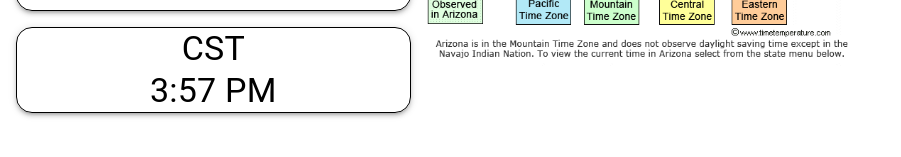
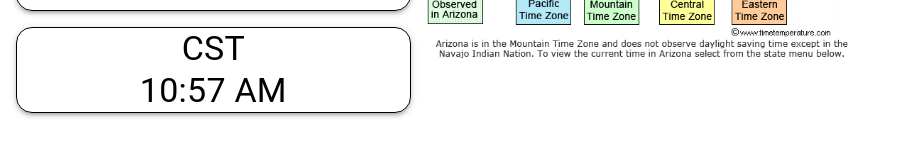
Before and after one commit to kcdhopkins/time-zone-manager, a React (Create React App) app: page / in a window 1280 px wide. Shown: the part 295-452 px from the top of the page, without its empty margins (0-901 px from the left). Built offline with nearby package versions, Linux system fonts and the light colour scheme.

Commit message:
style changes

```diff
--- a/src/App.js
+++ b/src/App.js
@@ -13,7 +13,7 @@ function App() {
       const PSTtime = moment().tz('America/Los_Angeles').format('h:mm A')
       const ESTtime = moment().tz('America/New_York').format('h:mm A')
       const MSTtime = moment().tz('America/Denver').format('h:mm A')
-      const CSTtime = moment().tz('America/New_Orleans').format('h:mm A')
+      const CSTtime = moment().tz('America/Chicago').format('h:mm A')
       setTime([{time: PSTtime, zone:"PST", color: "blue"}, {time:ESTtime, zone: "EST", color: "orange"}, {time:MSTtime, zone:"MST", color: "green"}, {time:CSTtime, zone:"CST", color:"black"}])
     }, 1000)
   }, [])
```
